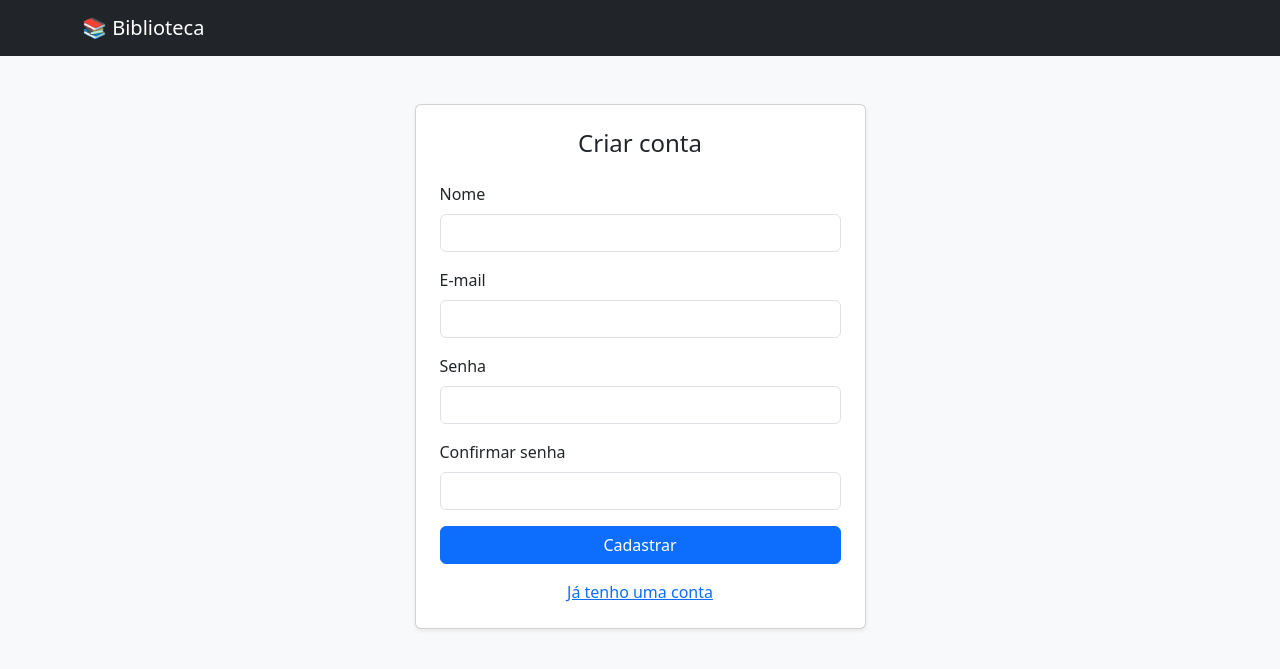
After one commit to ProfAndersonVanin/teste_claude, a PHP site: page /cadastro_usuario.php in a window 1280 px wide. The commit adds this page. Shown: the top 669 px of the page. Run offline with PHP 8.4, Linux system fonts and the light colour scheme.

Commit message:
Etapa 5: cadastro de usuario do sistema

```diff
--- /dev/null
+++ b/cadastro_usuario.php
@@ -0,0 +1,96 @@
+<?php
+require_once 'conexao.php';
+
+$erro = '';
+
+if ($_SERVER['REQUEST_METHOD'] === 'POST') {
+    $nome = trim($_POST['nome']);
+    $email = trim($_POST['email']);
+    $senha = $_POST['senha'];
+    $confirmar_senha = $_POST['confirmar_senha'];
+
+    if ($senha !== $confirmar_senha) {
+        $erro = 'As senhas não conferem.';
+    } else {
+        $stmt = mysqli_prepare($conexao, 'SELECT id FROM usuarios WHERE email = ?');
+        mysqli_stmt_bind_param($stmt, 's', $email);
+        mysqli_stmt_execute($stmt);
+        mysqli_stmt_store_result($stmt);
+
+        if (mysqli_stmt_num_rows($stmt) > 0) {
+            $erro = 'Já existe um usuário cadastrado com este e-mail.';
+        } else {
+            $senha_hash = password_hash($senha, PASSWORD_DEFAULT);
+
+            $stmt = mysqli_prepare($conexao, 'INSERT INTO usuarios (nome, email, senha) VALUES (?, ?, ?)');
+            mysqli_stmt_bind_param($stmt, 'sss', $nome, $email, $senha_hash);
+            mysqli_stmt_execute($stmt);
+
+            header('Location: ' . BASE_URL . 'login.php?cadastrado=1');
+            exit;
+        }
+    }
+}
+?>
+<!DOCTYPE html>
+<html lang="pt-br">
+<head>
+    <meta charset="UTF-8">
+    <meta name="viewport" content="width=device-width, initial-scale=1.0">
+    <title>Criar Conta - Sistema de Biblioteca</title>
+    <link href="https://cdn.jsdelivr.net/npm/bootstrap@5.3.3/dist/css/bootstrap.min.css" rel="stylesheet">
+    <link href="assets/css/estilo.css" rel="stylesheet">
+</head>
+<body>
+
+    <nav class="navbar navbar-dark bg-dark">
+        <div class="container">
+            <a class="navbar-brand" href="index.php">📚 Biblioteca</a>
+        </div>
+    </nav>
+
+    <div class="container">
+        <div class="row justify-content-center">
+            <div class="col-md-6 col-lg-5">
+                <div class="card mt-5 shadow-sm">
+                    <div class="card-body p-4">
+                        <h4 class="card-title text-center mb-4">Criar conta</h4>
+
+                        <?php if ($erro): ?>
+                            <div class="alert alert-danger"><?php echo htmlspecialchars($erro); ?></div>
+                        <?php endif; ?>
+
+                        <form method="POST" action="cadastro_usuario.php">
+                            <div class="mb-3">
+                                <label for="nome" class="form-label">Nome</label>
+                                <input type="text" class="form-control" id="nome" name="nome"
+                                       value="<?php echo isset($nome) ? htmlspecialchars($nome) : ''; ?>" required>
+                            </div>
+                            <div class="mb-3">
+                                <label for="email" class="form-label">E-mail</label>
+                                <input type="email" class="form-control" id="email" name="email"
+                                       value="<?php echo isset($email) ? htmlspecialchars($email) : ''; ?>" required>
+                            </div>
+                            <div class="mb-3">
+                                <label for="senha" class="form-label">Senha</label>
+                                <input type="password" class="form-control" id="senha" name="senha" required>
+                            </div>
+                            <div class="mb-3">
+                                <label for="confirmar_senha" class="form-label">Confirmar senha</label>
+                                <input type="password" class="form-control" id="confirmar_senha" name="confirmar_senha" required>
+                            </div>
+                            <button type="submit" class="btn btn-primary w-100">Cadastrar</button>
+                        </form>
+
+                        <p class="text-center mt-3 mb-0">
+                            <a href="login.php">Já tenho uma conta</a>
+                        </p>
+                    </div>
+                </div>
+            </div>
+        </div>
+    </div>
+
+    <script src="https://cdn.jsdelivr.net/npm/bootstrap@5.3.3/dist/js/bootstrap.bundle.min.js"></script>
+</body>
+</html>
--- a/login.php
+++ b/login.php
@@ -52,6 +52,10 @@ if ($_SERVER['REQUEST_METHOD'] === 'POST') {
                             <div class="alert alert-danger"><?php echo htmlspecialchars($erro); ?></div>
                         <?php endif; ?>
 
+                        <?php if (isset($_GET['cadastrado'])): ?>
+                            <div class="alert alert-success">Cadastro realizado com sucesso! Faça login abaixo.</div>
+                        <?php endif; ?>
+
                         <form method="POST" action="login.php">
                             <div class="mb-3">
                                 <label for="email" class="form-label">E-mail</label>
```
